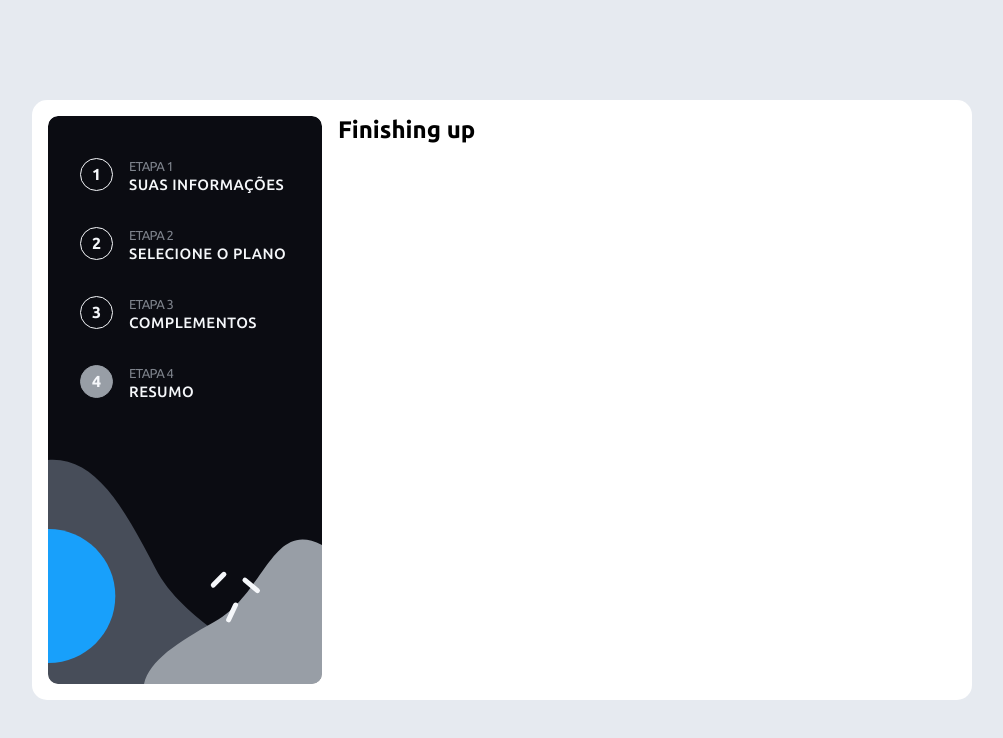
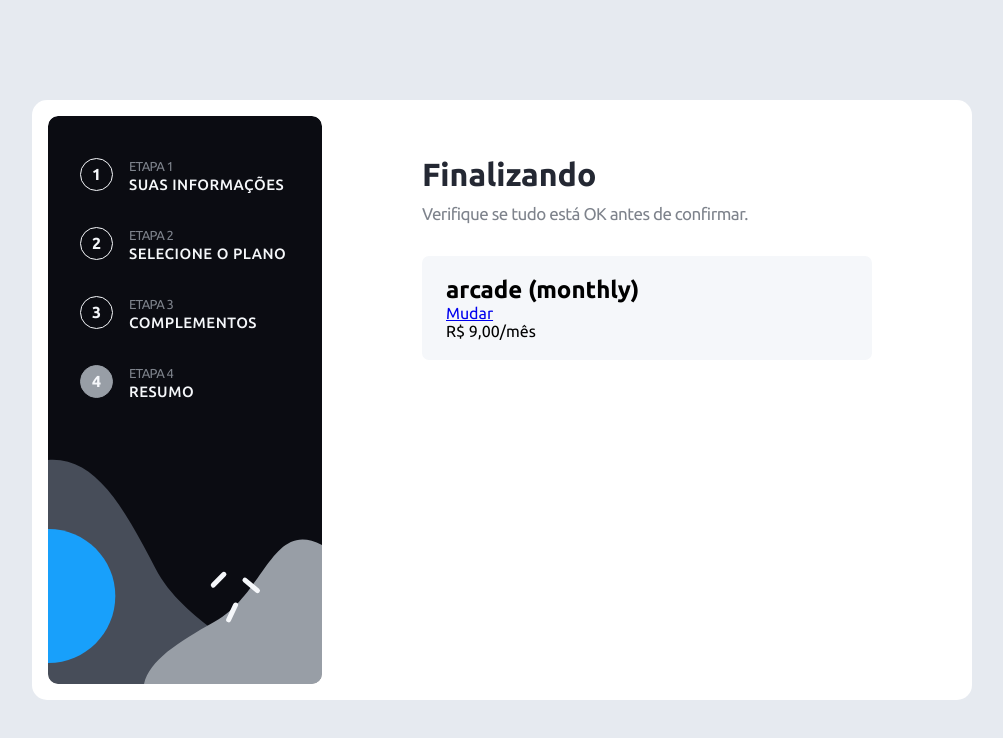
Before and after one commit to rafaelvieiracosta/form-multi-step, a Vue app: page /summary in a window 1280 px wide. Shown: the top 738 px of the page, without its empty margins (138-1141 px from the left). Built offline with nearby package versions, Linux system fonts and the light colour scheme.

Commit message:
feat: init page `finishingUp`

```diff
--- a/src/views/finishingUp.vue
+++ b/src/views/finishingUp.vue
@@ -1,6 +1,50 @@
 <template>
-  <section>
-    <h1>Finishing up</h1>
+  <section id="pickAddOns" class="section">
+    <h1 class="section-title">Finalizando</h1>
+    <p class="section-description">
+      Verifique se tudo está OK antes de confirmar.
+    </p>
+
+    <div class="section-resume">
+      <div class="section-resume-plan">
+        <div class="section-resume-plan-name">
+          <h2>{{ planData.name }} ({{ planData.periodSelected }})</h2>
+          <router-link to="/plan">Mudar</router-link>
+        </div>
+
+        <p
+          v-if="planData.periodSelected === 'yearly'"
+          class="section-resume-plan-price"
+        >
+          {{ planData.price.yearly | formattedPrice }}/ano
+        </p>
+        <p v-else class="section-resume-plan-price">
+          {{ planData.price.monthly | formattedPrice }}/mês
+        </p>
+      </div>
+
+      <div class="section-resume-addons">
+        <div
+          v-for="item in this.$store.state.pickAddOns.addOns"
+          :key="item.id"
+          class="section-resume-addons-item"
+        >
+          <p class="section-resume-addons-item-name">
+            {{ item.name }}
+          </p>
+
+          <p
+            v-if="planData.periodSelected === 'yearly'"
+            class="section-resume-addons-item-price"
+          >
+            +{{ item.price.yearly | formattedPrice }}/ano
+          </p>
+          <p v-else class="section-resume-addons-item-price">
+            +{{ item.price.monthly | formattedPrice }}/mês
+          </p>
+        </div>
+      </div>
+    </div>
   </section>
 </template>
 
@@ -10,7 +54,19 @@ export default {
   data() {
     return {};
   },
+  computed: {
+    planData() {
+      return this.$store.state.selectYourPlan.plan;
+    },
+  },
 };
 </script>
 
-<style></style>
+<style scoped>
+.section-resume {
+  margin-top: 32px;
+  background-color: var(--c1);
+  border-radius: 7px;
+  padding: 20px 24px;
+}
+</style>
```
